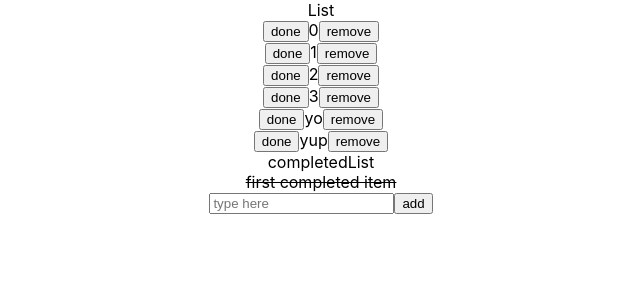
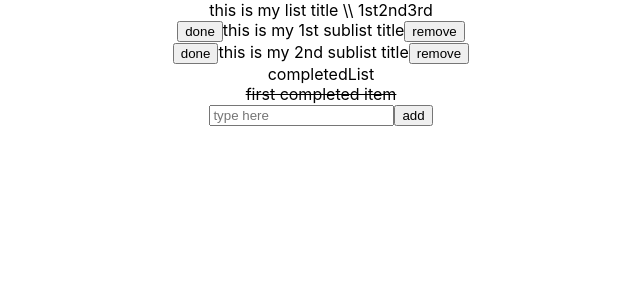
Before and after one commit to stevedoty/phone-todo, a React (Create React App) app: page / in a window 1280 px wide. Shown: the top 300 px of the page, without its empty margins (319-959 px from the left). Built offline with nearby package versions, Linux system fonts and the light colour scheme; the HTML template or start-up script is replaced by a standard one.

Commit message:
restructure data structure & add details

```diff
--- a/src/App.js
+++ b/src/App.js
@@ -4,19 +4,56 @@ import "./App.css";
 
 class App extends Component {
   state = {
-    list: [0,1,2,3,'yo','yup'],
+    page1: {
+        list: {
+            title: 'this is my list title',
+            details: ['1st','2nd','3rd'],
+            sublist: [
+                {
+                    title: 'this is my 1st sublist title',
+                    details: ['1st','2nd','3rd']
+                },
+                {
+                    title: 'this is my 2nd sublist title',
+                    details: ['1st','2nd','3rd']
+                }
+            ]
+        }
+    },
     completedList: ['first completed item'],
     inputValue:''
   };
 //===========================================
 //FUNCTIONS
 //===========================================
+//handle input value
+  handleChange=(e)=>{
+    let currentInputValue=e.target.value
+    this.setState({inputValue: currentInputValue})
+  }
+//====================
 //add item
   handleAddItem = () => {
     let list = this.state.list
     list.push(this.state.inputValue)
     this.setState({list: list})
     this.setState({inputValue: ''})
+  };
+//====================
+//remove item
+  handleRemoveItem = (e) => {
+    let list = this.state.list
+    //identified index of item selected
+    let selected = e.target.parentNode.childNodes[1].textContent
+    function selectedItem(item, index){
+        return item == selected
+    }
+    let index = list.findIndex(selectedItem)
+    //remove item selected from list
+        //modify list
+        list.splice(index,1)
+        //update this.state.list
+        this.setState({list:list})
   };
 //====================
 //move item
@@ -29,7 +66,7 @@ class App extends Component {
     //update list
   };
 //====================
-//mark as completed
+//mark as item as completed
   handleCompleted = (e) => {
   //copy item, remove from List, add to completedList
     //create list clone
@@ -47,7 +84,7 @@ class App extends Component {
     }
     //onClick
 //====================
-//mark as incomplete
+//mark as item as incomplete
   handleInComplete = (e) => {
   //copy item, remove from List, add to completedList
     //create list clone
@@ -65,40 +102,20 @@ class App extends Component {
     }
     //onClick
 //====================
-//remove item
-  handleRemoveItem = (e) => {
-    let list = this.state.list
-    //identified index of item selected
-    let selected = e.target.parentNode.childNodes[1].textContent
-    function selectedItem(item, index){
-        return item == selected
-    }
-    let index = list.findIndex(selectedItem)
-    //remove item selected from list
-        //modify list
-        list.splice(index,1)
-        //update this.state.list
-        this.setState({list:list})
-  };
-//====================
-//handle input value
-  handleChange=(e)=>{
-    let currentInputValue=e.target.value
-    this.setState({inputValue: currentInputValue})
-  }
+
 //===========================================
 //===========================================
   render() {
-  console.log(this.state.completedList)
-
+  console.log(this.state.page1.list.details[0])
     return (
       <div className="App">
         <div className="list">
-            {'List'}
-            {this.state.list.map((item,i)=>(
+            <div className='list-title'>{this.state.page1.list.title} \\ {this.state.page1.list.details.map( (detail, i) => detail)}
+            </div>
+            {this.state.page1.list.sublist.map((subitem,i)=>(
             <div key={i} className='item'>
                 <button className="button" onClick={this.handleCompleted}>done</button>
-                {item}
+                {subitem.title}
                 <button className="button" onClick={this.handleRemoveItem}>remove</button>
             </div>)
             )}
```
